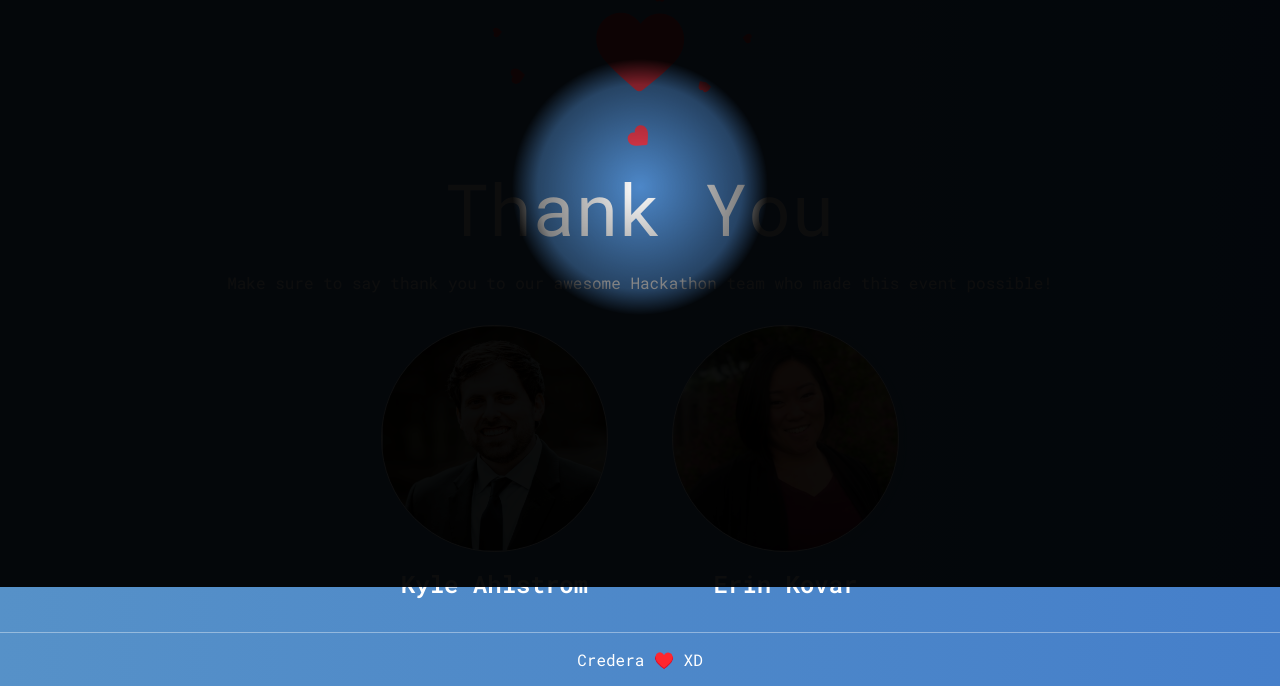
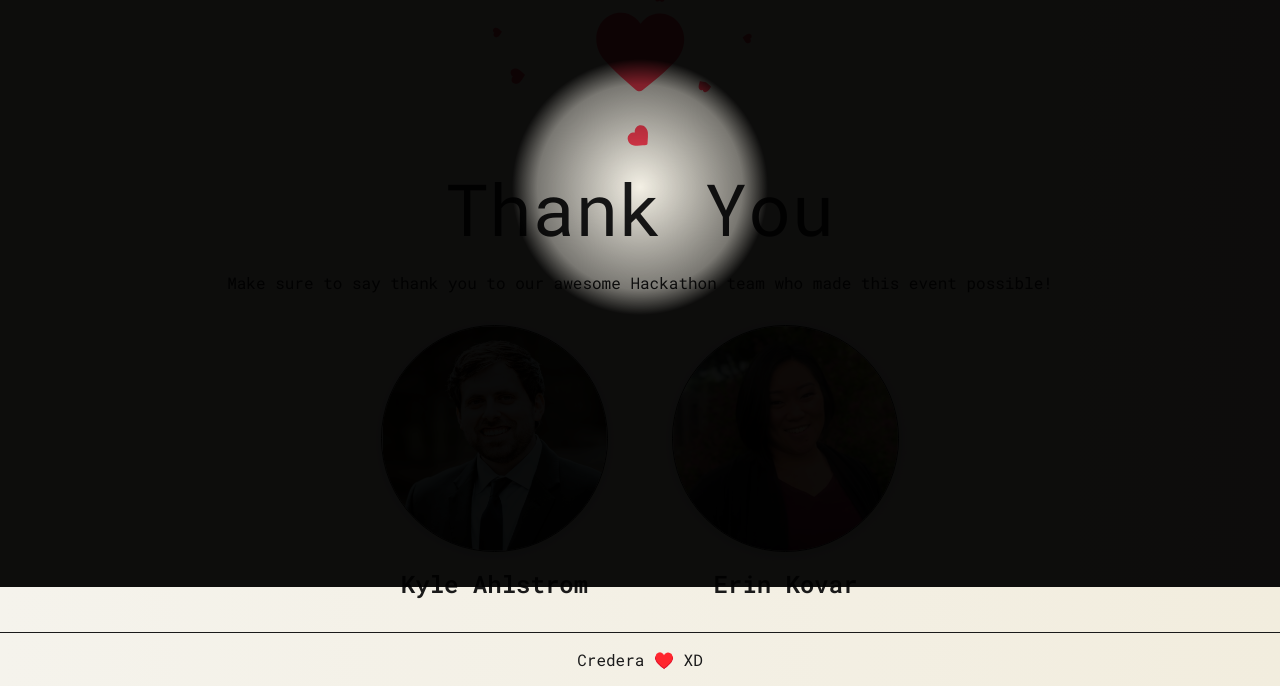
Before and after one commit to zsunoo/nailed-it-team-2, a React (Create React App) app: page /thanks in a window 1280 px wide. Shown: the part 213-899 px from the top of the page. Built offline with nearby package versions, Linux system fonts and the light colour scheme.

Commit message:
[mihirans]

```diff
--- a/src/App.css
+++ b/src/App.css
@@ -18,7 +18,7 @@
 }
 
 .app-nav > a {
-  color: white;
+  color: var(--hamblack);
   font-size: 20px;
   text-decoration: none;
 }
@@ -27,9 +27,9 @@ footer {
   width: 100%;
   display: flex;
   justify-content: center;
-  border-top: 1px solid rgba(255, 255, 255, 0.382);
+  border-top: 1px solid var(--hamblack);
 }
 
 footer > p {
-  color: white;
+  color: var(--hamblack);
 }
--- a/src/flashlight.css
+++ b/src/flashlight.css
@@ -4,6 +4,7 @@
 	--cursorX: 50vw;
 	--cursorY: 50vh;
 }
+
 :root:before {
 	content: "";
 	display: block;
--- a/src/index.css
+++ b/src/index.css
@@ -1,12 +1,20 @@
 @import url('https://fonts.googleapis.com/css2?family=Roboto+Mono:ital,wght@0,100;0,200;0,300;0,400;0,500;0,600;0,700;1,100;1,200;1,300;1,400;1,500;1,600;1,700&display=swap');
+
+:root {
+  --hamblack: #1A1A1A;
+  --ketchup: #D7582B;
+  --mayo: #F5F3EC;
+  --cheese: #FC9D2C;
+  --gray: #B5B5B5;
+}
 
 body {
   margin: 0;
   font-family: 'Roboto Mono', monospace;
   -webkit-font-smoothing: antialiased;
   -moz-osx-font-smoothing: grayscale;
-  background: #457fca;
-  background: -webkit-linear-gradient(to right, #5691c8, #457fca);
-  background: linear-gradient(to right, #5691c8, #457fca);
+  background: var(--mayo);
+  background: -webkit-linear-gradient(to right, var(--mayo), #f2edde);
+  background: linear-gradient(to right, var(--mayo), #f2edde);
 
 }
--- a/src/pages/Home/home.css
+++ b/src/pages/Home/home.css
@@ -13,7 +13,7 @@
 .home-title {
     text-align: center;
     margin: 0;
-    color: white;
+    color: var(--hamblack);
     font-size: 72px;
     font-weight: 400;
     margin-bottom: 16px;
@@ -22,7 +22,7 @@
 .home-subtitle {
     text-align: center;
     margin: 0;
-    color: white;
+    color: var(--hamblack);
     font-size: 16px;
     font-weight: 400;
     margin-bottom: 16px;
--- a/src/pages/Objective/objective.css
+++ b/src/pages/Objective/objective.css
@@ -19,7 +19,7 @@
 .objective-title {
     text-align: center;
     margin: 0;
-    color: white;
+    color: var(--hamblack);
     font-size: 72px;
     font-weight: 400;
     margin-bottom: 16px;
@@ -28,7 +28,7 @@
 .objective-subtitle {
     text-align: center;
     margin: 0;
-    color: white;
+    color: var(--hamblack);
     font-size: 16px;
     font-weight: 400;
     margin-bottom: 16px;
--- a/src/pages/Teams/teams.css
+++ b/src/pages/Teams/teams.css
@@ -13,7 +13,7 @@
 .teams-title {
     text-align: center;
     margin: 0;
-    color: white;
+    color: var(--hamblack);
     font-size: 72px;
     font-weight: 400;
 }
@@ -22,7 +22,7 @@
 .team-name {
     text-align: center;
     margin: 0;
-    color: #00377e;
+    color: var(--ketchup);
     font-size: 18px;
     font-weight: 600;
     margin-bottom: 8px;
@@ -40,14 +40,14 @@
     flex: 0 1 210px;
     margin: 16px;
     padding: 16px;
-    border: 1px solid white;
+    border: 1px solid var(--hamblack);
     border-radius: 12px;
     min-width: 100px;
     box-shadow:rgba(99, 99, 99, 0.2) 0px 2px 8px 0px;
 }
 
 .team-card li, ul {
-    color: white;
+    color: var(--hamblack);
     margin: 0;
     font-size: 14px;;
 }
--- a/src/pages/Thanks/thanks.css
+++ b/src/pages/Thanks/thanks.css
@@ -14,7 +14,7 @@
 .thanks-title {
     text-align: center;
     margin: 0;
-    color: white;
+    color: var(--hamblack);
     font-size: 72px;
     font-weight: 400;
     margin-bottom: 16px;
@@ -23,7 +23,7 @@
 .thanks-subtitle {
     text-align: center;
     margin: 0;
-    color: white;
+    color: var(--hamblack);
     font-size: 16px;
     font-weight: 400;
     margin-bottom: 16px;
@@ -44,7 +44,7 @@
     border-radius: 50%;
     overflow:hidden;
     margin: 16px 32px;
-    border: 1px solid white;
+    border: 1px solid var(--hamblack);
     box-shadow:rgba(99, 99, 99, 0.2) 0px 2px 8px 0px;
 }
 
@@ -56,7 +56,7 @@
 .thanks-name {
     text-align: center;
     margin: 0;
-    color: white;
+    color: var(--hamblack);
     font-size: 24px;
     font-weight: 600;
     margin-bottom: 16px;
```
